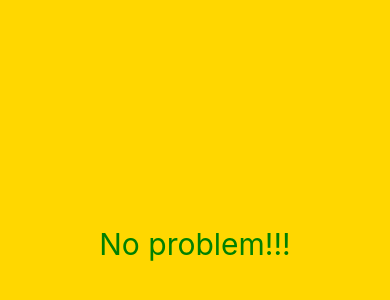
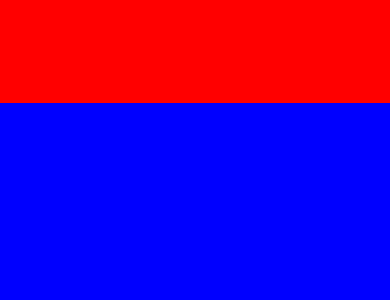
Before and after one commit to hyuntae94/fokin-weather, a React Native app: screen / in a window 390 px wide. Shown: the part 178-478 px from the top of the page. Built offline with nearby package versions, Linux system fonts and the light colour scheme.

Commit message:
#1.0 Layouts with Flexbox in React Native

```diff
--- a/App.js
+++ b/App.js
@@ -5,8 +5,8 @@ import { StyleSheet, Text, View } from 'react-native';
 export default function App() {
   return (
     <View style={styles.container}>
-      <Text style={styles.text}>No problem!!!</Text>
-      <StatusBar style="auto" />
+      <View style={styles.redview} />
+      <View style={styles.blueview} />
     </View>
   );
 }
@@ -14,12 +14,13 @@ export default function App() {
 const styles = StyleSheet.create({
   container: {
     flex: 1,
-    backgroundColor: 'gold',
-    alignItems: 'center',
-    justifyContent: 'center',
   },
-  text:{
-    color:"green",
-    fontSize: 30
+  redview:{
+    flex:1,
+    backgroundColor:"red"
+  },
+  blueview:{
+    flex:2,
+    backgroundColor:"blue"
   }
 });
```
